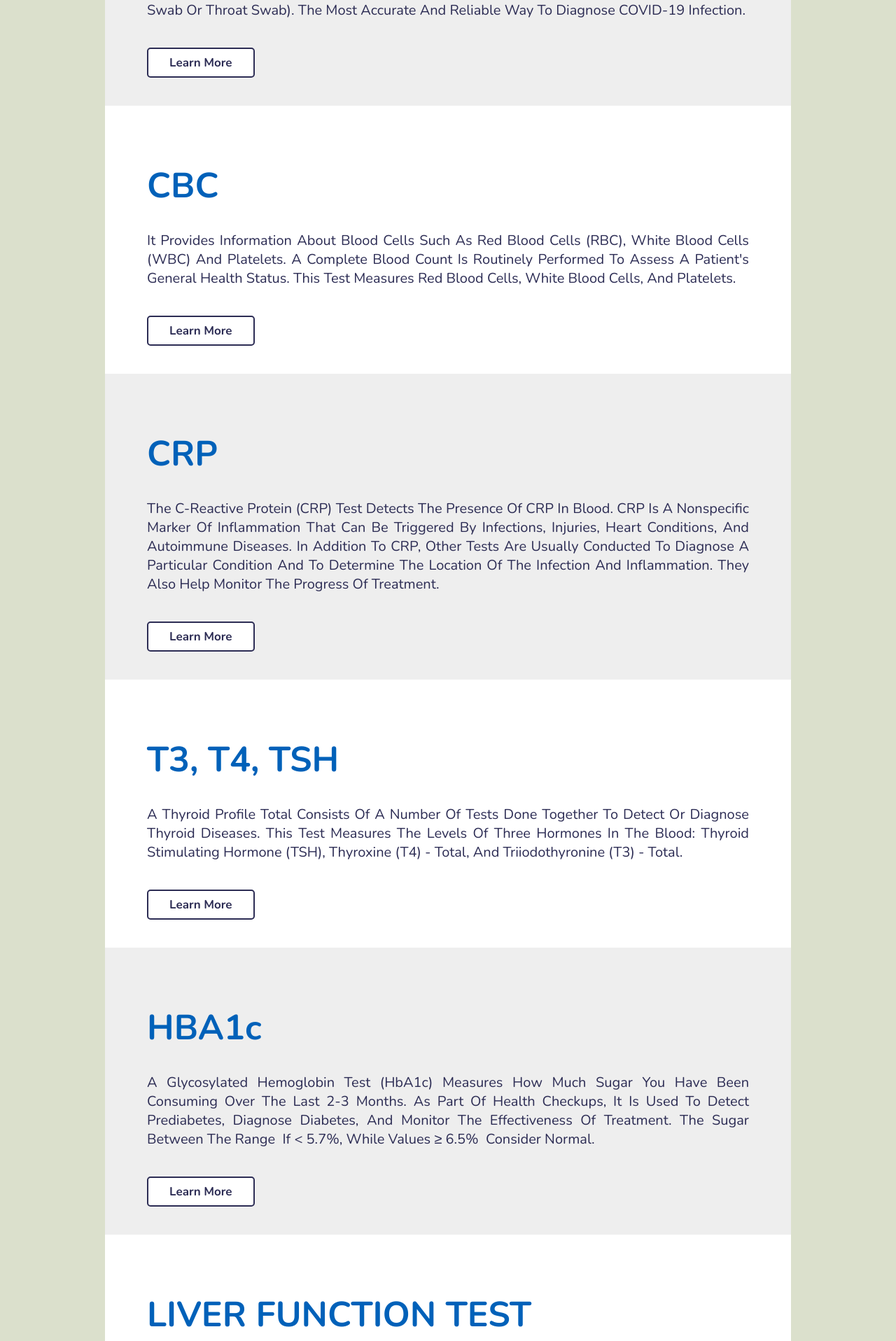
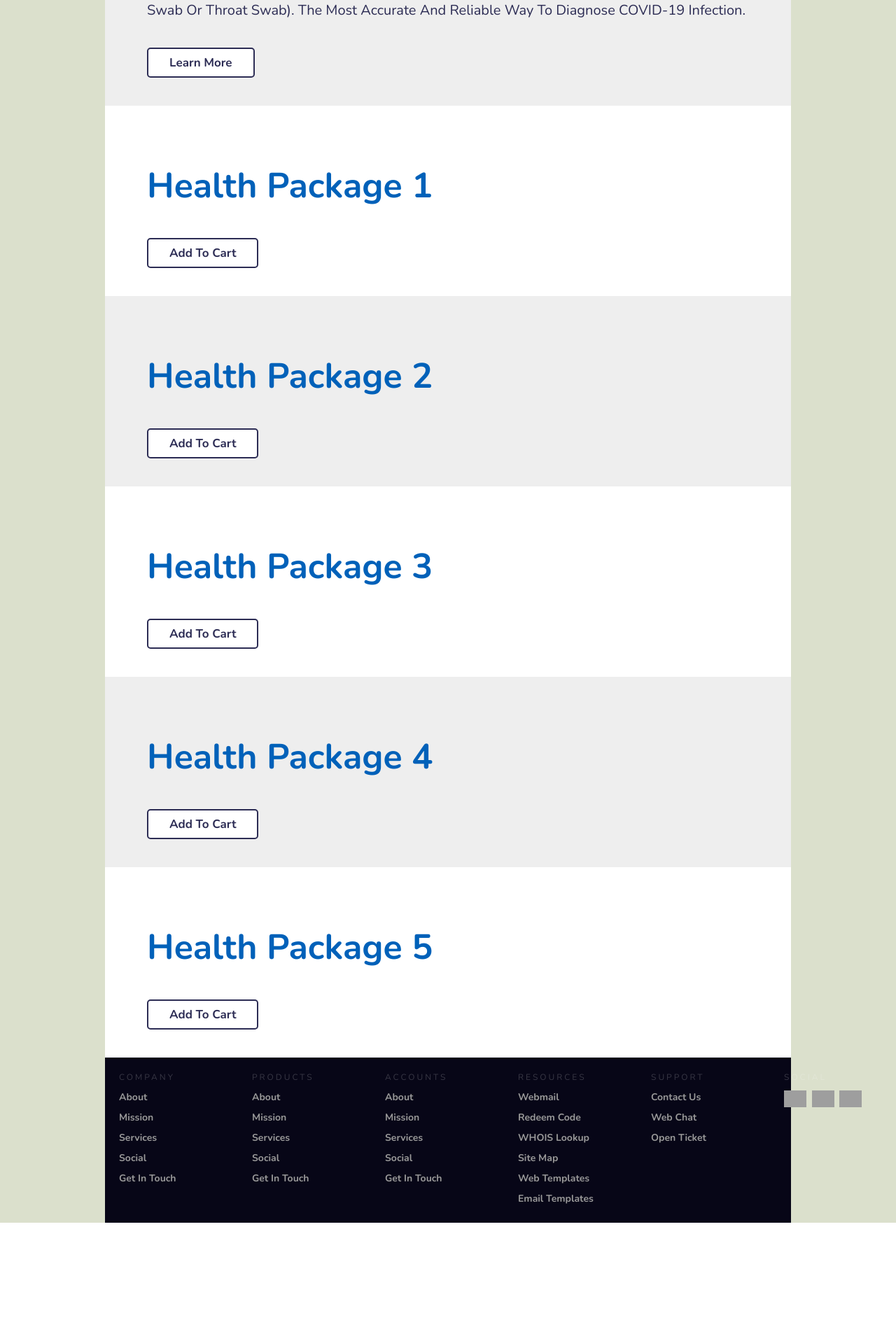
Before and after one commit to rahberabbas/lcDiagnosis, a Django app: page /our-services/ in a window 1280 px wide; the page is wider, and only the part inside the window is pictured. Shown: the part 938-2854 px from the top of that part at 70% size. After the commit the page ends 2685 px from the top of that part, so only its background shows below. Run offline with Django 3.2, Linux system fonts and the light colour scheme; grey boxes are pictures that could not be loaded.

Commit message:
new update

```diff
--- a/templates/core/service.html
+++ b/templates/core/service.html
@@ -35,10 +35,8 @@
 <section class="service-right-section">
     <div class="service-right-container">
         <div class="service-right-content">
-            <h1>CBC</h1>
-            <p>It provides information about blood cells such as Red Blood Cells (RBC), White Blood Cells (WBC) and platelets. A complete blood count is routinely performed to assess a patient's general health status.
-                This test measures red blood cells, white blood cells, and platelets.</p>
-            <a href="" class="btn">Learn More</a>
+            <h1>Health Package 1</h1>
+            <a href="" class="btn">Add To Cart</a>
         </div>
     </div>
 </section>
@@ -46,10 +44,8 @@
 <section class="service-right-section-1">
     <div class="service-right-container">
         <div class="service-right-content">
-            <h1>CRP</h1>
-            <p>The C-reactive protein (CRP) Test detects the presence of CRP in blood. CRP is a nonspecific marker of inflammation that can be triggered by infections, injuries, heart conditions, and autoimmune diseases.
-                In addition to CRP, other tests are usually conducted to diagnose a particular condition and to determine the location of the infection and inflammation. They also help monitor the progress of treatment.</p>
-            <a href="" class="btn">Learn More</a>
+            <h1>Health Package 2</h1>
+            <a href="" class="btn">Add To Cart</a>
         </div>
     </div>
 </section>
@@ -57,9 +53,8 @@
 <section class="service-right-section">
     <div class="service-right-container">
         <div class="service-right-content">
-            <h1>T3, T4, TSH</h1>
-            <p> A Thyroid Profile Total consists of a number of tests done together to detect or diagnose thyroid diseases. This test measures the levels of three hormones in the blood: Thyroid Stimulating Hormone (TSH), Thyroxine (T4) - Total, and Triiodothyronine (T3) - Total.</p>
-            <a href="" class="btn">Learn More</a>
+            <h1>Health Package 3</h1>
+            <a href="" class="btn">Add To Cart</a>
         </div>
     </div>
 </section>
@@ -67,9 +62,8 @@
 <section class="service-right-section-1">
     <div class="service-right-container">
         <div class="service-right-content">
-            <h1>HBA1c</h1>
-            <p>A glycosylated hemoglobin test (HbA1c) measures how much sugar you have been consuming over the last 2-3 months. As part of health checkups, it is used to detect prediabetes, diagnose diabetes, and monitor the effectiveness of treatment. The sugar between the range  if < 5.7%, while values ≥ 6.5%  consider normal.</p>
-            <a href="" class="btn">Learn More</a>
+            <h1>Health Package 4</h1>
+            <a href="" class="btn">Add To Cart</a>
         </div>
     </div>
 </section>
@@ -77,10 +71,8 @@
 <section class="service-right-section">
     <div class="service-right-container">
         <div class="service-right-content">
-            <h1>LIVER FUNCTION TEST</h1>
-            <p>This test measures the level of enzymes and proteins produced by the liver, such as bilirubin, albumin, lactate dehydrogenase, etc. Liver function tests (LFTs) are commonly used to assess the liver's function.
-                LFT is advised in case of symptoms suggestive of liver problems such as dark urine, diarrhea, light stool, and jaundice. This test helps in diagnosing liver related conditions including liver cirrhosis, hepatitis, and liver damage for liver disorders</p>
-            <a href="" class="btn">Learn More</a>
+            <h1>Health Package 5</h1>
+            <a href="" class="btn">Add To Cart</a>
         </div>
     </div>
 </section>
```
